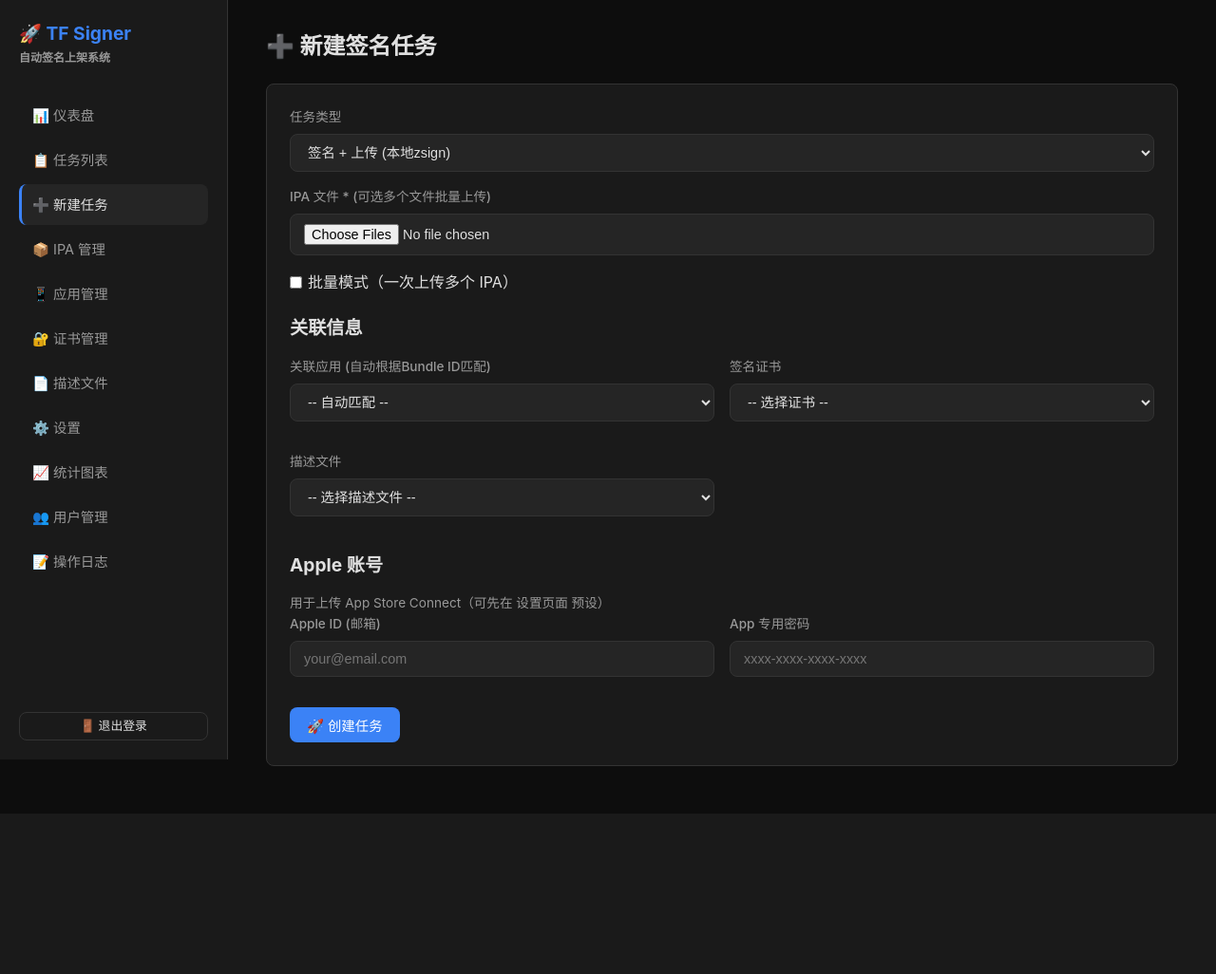
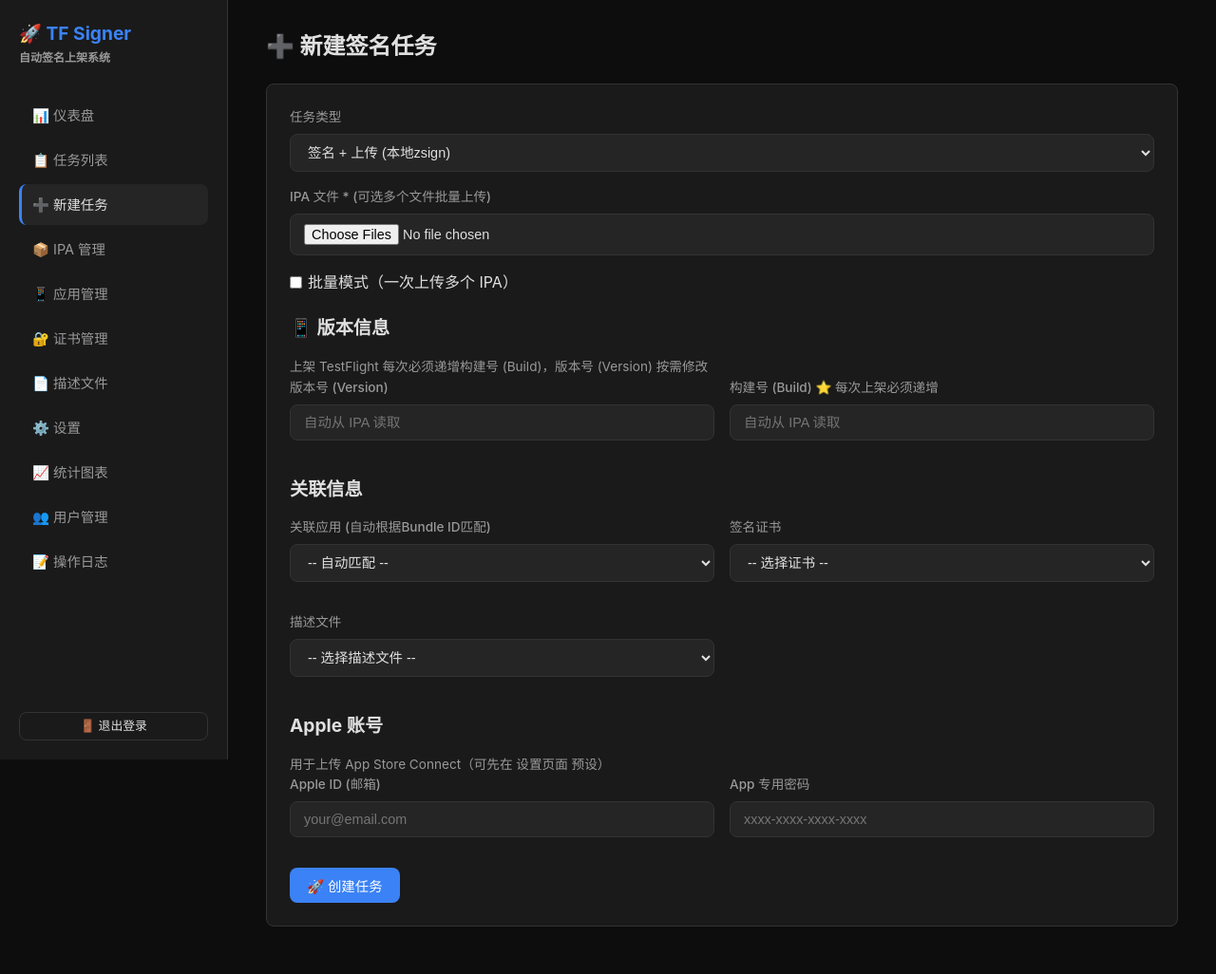
Before and after one commit to sdx2026/sdx, a PHP site: page /tasks/new in a window 1280 px wide. Shown: the whole page at 95% size. Before the commit the page ends 857 px from the top, so only its background shows below. Run offline with PHP 8.4, Linux system fonts and the light colour scheme; the visitor is signed in with stand-in values (Sample User, id 1).

Commit message:
feat: build/version override for TestFlight uploads

```diff
--- a/src/Controllers/ApiController.php
+++ b/src/Controllers/ApiController.php
@@ -122,6 +122,7 @@ class ApiController
         if ($plist) {
             if (preg_match('/<key>CFBundleIdentifier<\/key>\s*<string>(.+?)<\/string>/s', $plist, $m)) $data['CFBundleIdentifier'] = $m[1];
             if (preg_match('/<key>CFBundleShortVersionString<\/key>\s*<string>(.+?)<\/string>/s', $plist, $m)) $data['CFBundleShortVersionString'] = $m[1];
+if (preg_match('/<key>CFBundleVersion</key>\s*<string>(.+?)</string>/s', $plist, $m)) $data['CFBundleVersion'] = $m[1];
             if (preg_match('/<key>CFBundleDisplayName<\/key>\s*<string>(.+?)<\/string>/s', $plist, $m)) $data['CFBundleDisplayName'] = $m[1];
             if (preg_match('/<key>CFBundleName<\/key>\s*<string>(.+?)<\/string>/s', $plist, $m)) $data['CFBundleName'] = $m[1];
         }
@@ -129,6 +130,7 @@ class ApiController
             'success' => true, 'file_size' => round($size / 1024 / 1024, 2) . ' MB',
             'name' => $data['CFBundleDisplayName'] ?? $data['CFBundleName'] ?? 'Unknown',
             'bundle_id' => $data['CFBundleIdentifier'] ?? '', 'version' => $data['CFBundleShortVersionString'] ?? '',
+            'build' => $data['CFBundleVersion'] ?? '',
         ]);
     }
 
--- a/src/Services/SigningService.php
+++ b/src/Services/SigningService.php
@@ -18,6 +18,8 @@ class SigningService
         string $outputIpa,
         int $certId,
         int $profileId,
+        string $overrideVersion = '',
+        string $overrideBuild = '',
         ?callable $progressCallback = null
     ): array {
         $reportProgress = function(int $pct, string $msg) use ($progressCallback) {
@@ -52,7 +54,7 @@ class SigningService
         }
 
         if ($useZsign) {
-            return $this->resignWithZsign($inputIpa, $outputIpa, $certData, $profileData, $reportProgress);
+            return $this->resignWithZsign($inputIpa, $outputIpa, $certData, $profileData, $overrideVersion, $overrideBuild, $reportProgress);
         } else {
             return $this->resignWithCodesign($inputIpa, $outputIpa, $certData, $profileData, $reportProgress);
         }
@@ -71,6 +73,8 @@ class SigningService
     }
 
     private function resignWithZsign(
+        string $overrideVersion,
+        string $overrideBuild,
         string $inputIpa,
         string $outputIpa,
         array $certData,
--- a/src/Services/TaskService.php
+++ b/src/Services/TaskService.php
@@ -11,7 +11,7 @@ class TaskService
     {
         $pdo = Database::connection();
         $stmt = $pdo->prepare("
-            INSERT INTO tasks (app_id, type, input_ipa, cert_id, profile_id, apple_id, app_password, priority)
+            INSERT INTO tasks (app_id, type, input_ipa, cert_id, profile_id, apple_id, app_password, priority, override_version, override_build)
             VALUES (?, ?, ?, ?, ?, ?, ?, ?)
         ");
         $stmt->execute([
@@ -154,4 +154,5 @@ class TaskService
         curl_exec($ch);
         curl_close($ch);
     }
+public function process(int $taskId): array    {        $task = $this->get($taskId);        if (!$task) throw new RuntimeException("Task not found: {$taskId}");        $this->updateStatus($taskId, "processing", progress: 10);                $signer = new TfSignerServicesSigningService();        $outputIpa = TfSignerCoreConfig::get("storage.ipas") . "/output_" . $taskId . "_" . time() . ".ipa";                $result = $signer->resign(            $task["input_ipa"],            $outputIpa,            (int)($task["cert_id"] ?? 0),            (int)($task["profile_id"] ?? 0),            $task["override_version"] ?? "",            $task["override_build"] ?? "",            function(int $pct, string $msg) use ($taskId) {                $this->updateStatus($taskId, "processing", progress: $pct);            }        );                $this->updateStatus($taskId, "completed", result: "Signed: " . basename($outputIpa), progress: 100);        return $result;    }
 }
--- a/templates/tasks_new.php
+++ b/templates/tasks_new.php
@@ -28,7 +28,21 @@
             </label>
         </div>
 
-        <h2 class="mt-20">关联信息</h2>
+
+        <h2 class="mt-20">📱 版本信息</h2>
+        <p class="text-muted">上架 TestFlight 每次必须递增构建号 (Build)，版本号 (Version) 按需修改</p>
+        <div style="display: grid; grid-template-columns: 1fr 1fr; gap: 16px;">
+            <div class="form-group">
+                <label>版本号 (Version)</label>
+                <input type="text" name="override_version" id="overrideVersion" placeholder="自动从 IPA 读取">
+            </div>
+            <div class="form-group">
+                <label>构建号 (Build) ⭐ 每次上架必须递增</label>
+                <input type="text" name="override_build" id="overrideBuild" placeholder="自动从 IPA 读取">
+            </div>
+        </div>
+
+<h2 class="mt-20">关联信息</h2>
         <div style="display: grid; grid-template-columns: 1fr 1fr; gap: 16px;">
             <div class="form-group">
                 <label>关联应用 <span class="text-muted">(自动根据Bundle ID匹配)</span></label>
@@ -120,7 +134,9 @@ async function parseFile() {
         const resp = await fetch('/api/ipa/parse', { method: 'POST', body: fd });
         const data = await resp.json();
         if (data.success) {
-            div.innerHTML = '<strong>📦 ' + data.name + '</strong> v' + data.version + ' <span class="mono">(' + data.bundle_id + ')</span> | ' + data.file_size;
+            div.innerHTML = '<strong>📦 ' + data.name + '</strong> v' + data.version + ' (Build: ' + (data.build || '-') + ') <span class="mono">(' + data.bundle_id + ')</span> | ' + data.file_size;
+            document.getElementById('overrideVersion').value = data.version || '';
+            document.getElementById('overrideBuild').value = data.build || '';
             const sel = document.getElementById('appSelect');
             for (let o of sel.options) {
                 if (o.dataset.bundle === data.bundle_id) { sel.value = o.value; break; }
```
